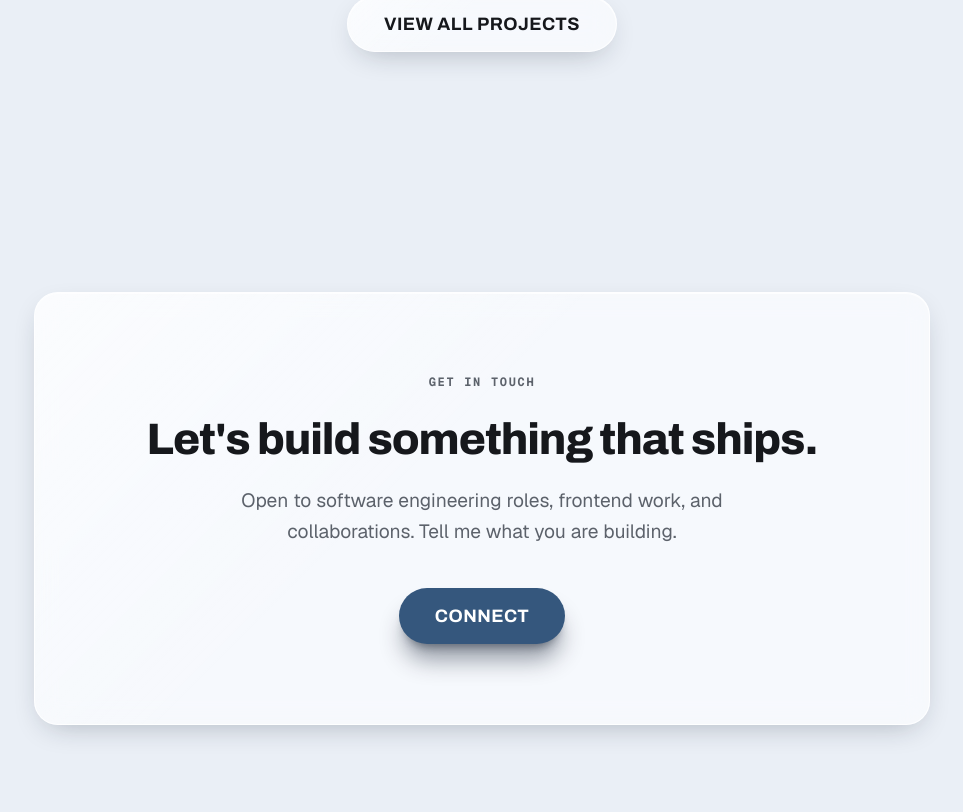
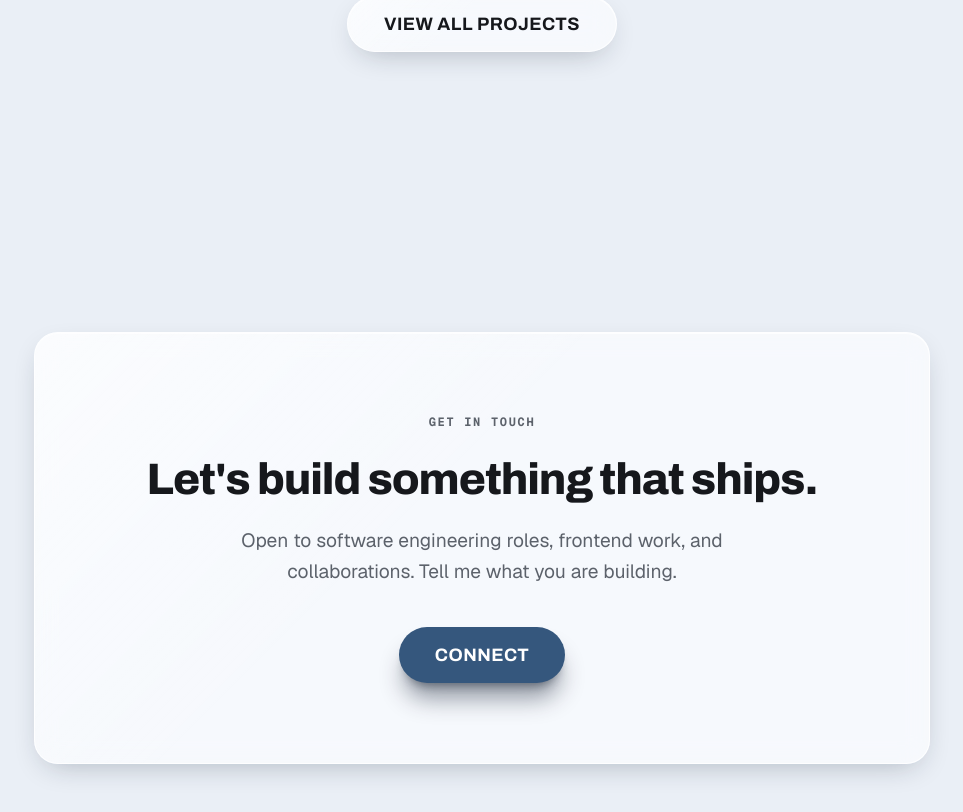
Before and after one commit to JanineChrystal/SE-Internship-Projects-2026, a Next.js app in the folder janine-portfolio/: page / in a window 1280 px wide. Shown: the part 6588-7400 px from the top of the page, without its empty margins (158-1121 px from the left). Built offline with nearby package versions, Linux system fonts and the light colour scheme; no server answers.

Commit message:
fix(cta): Centre the contact section on both axes

```diff
--- a/janine-portfolio/src/app/(home)/components/sections/contact-cta.tsx
+++ b/janine-portfolio/src/app/(home)/components/sections/contact-cta.tsx
@@ -33,9 +33,9 @@ const ContactCta = () => {
 	return (
 		<section
 			id="contact"
-			className="relative w-full px-6 md:px-16 lg:px-24 py-28 md:py-36"
+			className="relative flex min-h-screen w-full items-center justify-center px-6 py-28 md:px-16 md:py-36 lg:px-24"
 		>
-			<div className="surface-glass rounded-3xl max-w-4xl mx-auto px-6 py-14 md:px-14 md:py-20 flex flex-col items-center text-center gap-6">
+			<div className="surface-glass flex w-full max-w-4xl flex-col items-center gap-6 rounded-3xl px-6 py-14 text-center md:px-14 md:py-20">
 				<span className="eyebrow">{CONTACT_EYEBROW}</span>
 
 				<h2 className="text-h2 font-extrabold text-ink-strong max-w-2xl">
```
